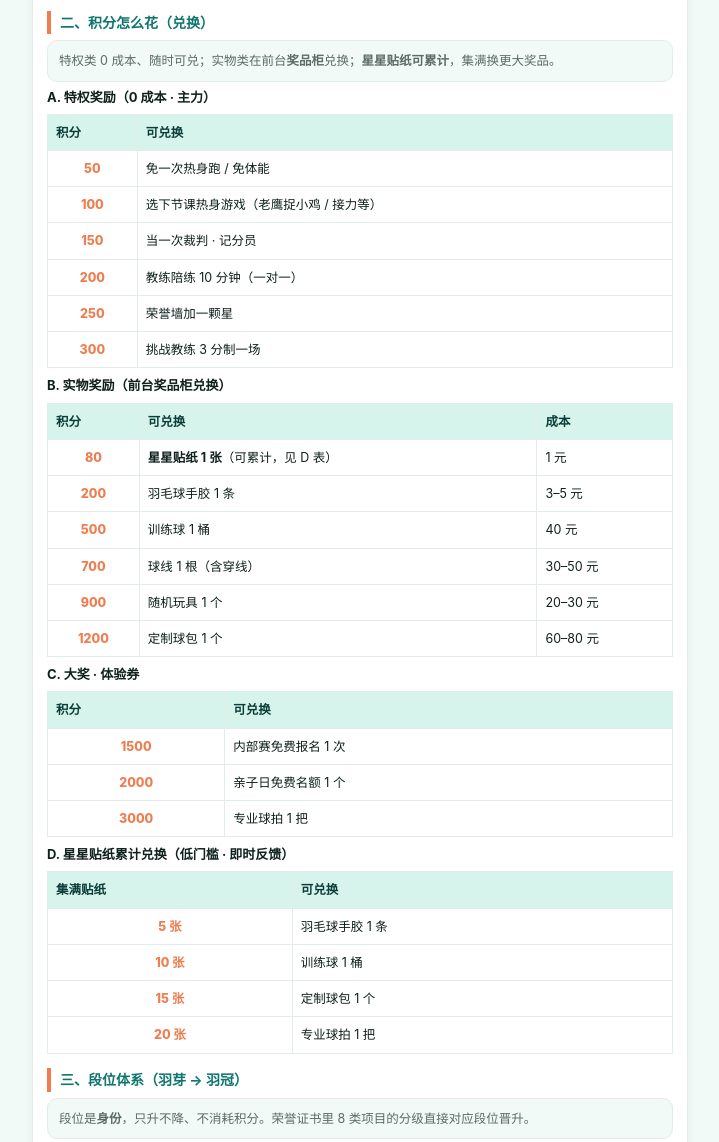
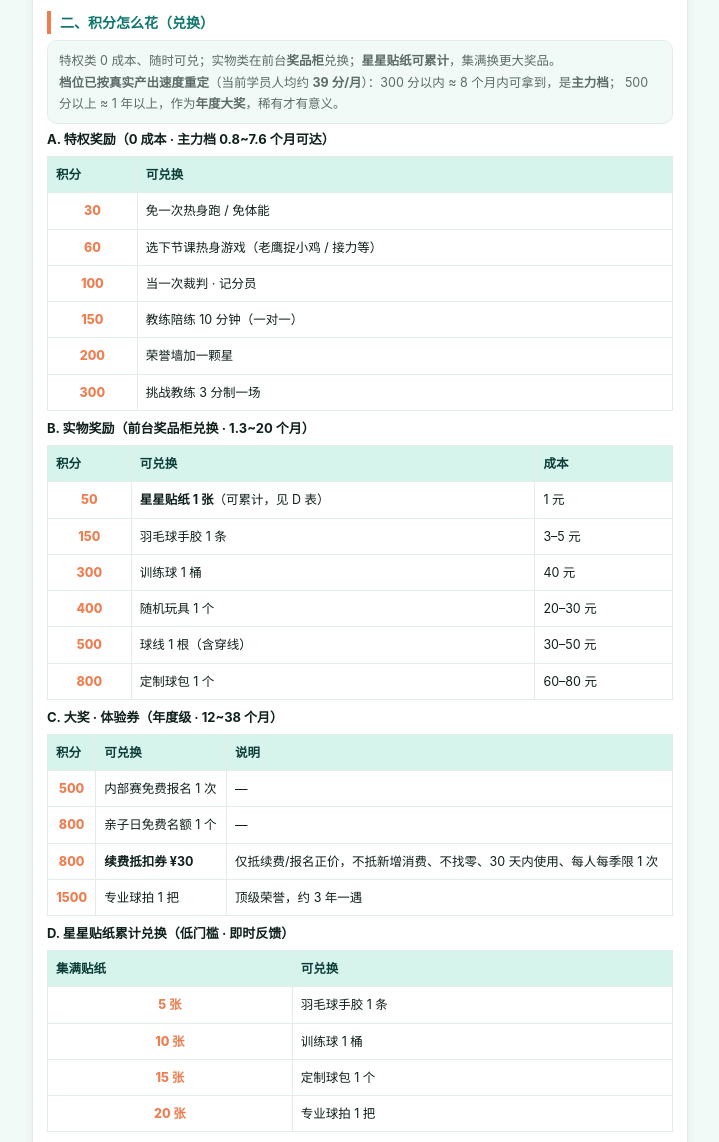
Before and after one commit to xytyymq/xingyi-workbench, a plain HTML site: page points.html in a window 1280 px wide. Shown: the part 1853-2995 px from the top of the page, without its empty margins (280-999 px from the left). Drawn offline with Linux system fonts and the light colour scheme.

Commit message:
积分后台：兑换档位按实测产出速率(≈39分/月)重定+新增续费抵扣券30元+新增核销录入6步操作说明与三条红线

```diff
--- a/points.html
+++ b/points.html
@@ -155,6 +155,7 @@
       <optgroup label="🎟️ 兑换大奖 / 体验券（扣分）">
         <option value="兑换·内部赛免费报名">内部赛免费报名</option>
         <option value="兑换·亲子日免费名额">亲子日免费名额</option>
+        <option value="兑换·续费抵扣券30元">续费抵扣券 ¥30（仅抵续费正价）</option>
         <option value="兑换·专业球拍">专业球拍 1 把</option>
       </optgroup>
       <option value="其他">其他（手动填分）</option>
@@ -204,36 +205,39 @@
     </table>
 
     <h3>二、积分怎么花（兑换）</h3>
-    <p class="lead">特权类 0 成本、随时可兑；实物类在前台<b>奖品柜</b>兑换；<b>星星贴纸可累计</b>，集满换更大奖品。</p>
+    <p class="lead">特权类 0 成本、随时可兑；实物类在前台<b>奖品柜</b>兑换；<b>星星贴纸可累计</b>，集满换更大奖品。<br>
+    <b>档位已按真实产出速度重定</b>（当前学员人均约 <b>39 分/月</b>）：300 分以内 ≈ 8 个月内可拿到，是<b>主力档</b>；
+    500 分以上 ≈ 1 年以上，作为<b>年度大奖</b>，稀有才有意义。</p>
 
-    <p class="tag-line"><b>A. 特权奖励（0 成本 · 主力）</b></p>
+    <p class="tag-line"><b>A. 特权奖励（0 成本 · 主力档 0.8~7.6 个月可达）</b></p>
     <table class="pt">
       <tr><th>积分</th><th>可兑换</th></tr>
-      <tr><td class="pts">50</td><td>免一次热身跑 / 免体能</td></tr>
-      <tr><td class="pts">100</td><td>选下节课热身游戏（老鹰捉小鸡 / 接力等）</td></tr>
-      <tr><td class="pts">150</td><td>当一次裁判 · 记分员</td></tr>
-      <tr><td class="pts">200</td><td>教练陪练 10 分钟（一对一）</td></tr>
-      <tr><td class="pts">250</td><td>荣誉墙加一颗星</td></tr>
+      <tr><td class="pts">30</td><td>免一次热身跑 / 免体能</td></tr>
+      <tr><td class="pts">60</td><td>选下节课热身游戏（老鹰捉小鸡 / 接力等）</td></tr>
+      <tr><td class="pts">100</td><td>当一次裁判 · 记分员</td></tr>
+      <tr><td class="pts">150</td><td>教练陪练 10 分钟（一对一）</td></tr>
+      <tr><td class="pts">200</td><td>荣誉墙加一颗星</td></tr>
       <tr><td class="pts">300</td><td>挑战教练 3 分制一场</td></tr>
     </table>
 
-    <p class="tag-line"><b>B. 实物奖励（前台奖品柜兑换）</b></p>
+    <p class="tag-line"><b>B. 实物奖励（前台奖品柜兑换 · 1.3~20 个月）</b></p>
     <table class="pt">
       <tr><th>积分</th><th>可兑换</th><th>成本</th></tr>
-      <tr><td class="pts">80</td><td><b>星星贴纸 1 张</b>（可累计，见 D 表）</td><td>1 元</td></tr>
-      <tr><td class="pts">200</td><td>羽毛球手胶 1 条</td><td>3–5 元</td></tr>
-      <tr><td class="pts">500</td><td>训练球 1 桶</td><td>40 元</td></tr>
-      <tr><td class="pts">700</td><td>球线 1 根（含穿线）</td><td>30–50 元</td></tr>
-      <tr><td class="pts">900</td><td>随机玩具 1 个</td><td>20–30 元</td></tr>
-      <tr><td class="pts">1200</td><td>定制球包 1 个</td><td>60–80 元</td></tr>
+      <tr><td class="pts">50</td><td><b>星星贴纸 1 张</b>（可累计，见 D 表）</td><td>1 元</td></tr>
+      <tr><td class="pts">150</td><td>羽毛球手胶 1 条</td><td>3–5 元</td></tr>
+      <tr><td class="pts">300</td><td>训练球 1 桶</td><td>40 元</td></tr>
+      <tr><td class="pts">400</td><td>随机玩具 1 个</td><td>20–30 元</td></tr>
+      <tr><td class="pts">500</td><td>球线 1 根（含穿线）</td><td>30–50 元</td></tr>
+      <tr><td class="pts">800</td><td>定制球包 1 个</td><td>60–80 元</td></tr>
     </table>
 
-    <p class="tag-line"><b>C. 大奖 · 体验券</b></p>
+    <p class="tag-line"><b>C. 大奖 · 体验券（年度级 · 12~38 个月）</b></p>
     <table class="pt">
-      <tr><th>积分</th><th>可兑换</th></tr>
-      <tr><td class="pts">1500</td><td>内部赛免费报名 1 次</td></tr>
-      <tr><td class="pts">2000</td><td>亲子日免费名额 1 个</td></tr>
-      <tr><td class="pts">3000</td><td>专业球拍 1 把</td></tr>
+      <tr><th>积分</th><th>可兑换</th><th>说明</th></tr>
+      <tr><td class="pts">500</td><td>内部赛免费报名 1 次</td><td>—</td></tr>
+      <tr><td class="pts">800</td><td>亲子日免费名额 1 个</td><td>—</td></tr>
+      <tr><td class="pts">800</td><td><b>续费抵扣券 ¥30</b></td><td>仅抵续费/报名正价，不抵新增消费、不找零、30 天内使用、每人每季限 1 次</td></tr>
+      <tr><td class="pts">1500</td><td>专业球拍 1 把</td><td>顶级荣誉，约 3 年一遇</td></tr>
     </table>
 
     <p class="tag-line"><b>D. 星星贴纸累计兑换（低门槛 · 即时反馈）</b></p>
@@ -244,6 +248,19 @@
       <tr><td class="pts">15 张</td><td>定制球包 1 个</td></tr>
       <tr><td class="pts">20 张</td><td>专业球拍 1 把</td></tr>
     </table>
+
+    <h3 style="color:#C0392B">✂️ 核销怎么录（教练/前台照着做）</h3>
+    <table class="pt">
+      <tr><th>步骤</th><th>操作</th></tr>
+      <tr><td>1</td><td>确认家长已同意兑换，<b>当面核验孩子的积分余额够不够</b>（不够先别录）</td></tr>
+      <tr><td>2</td><td>在上面的「加 / 扣分」表单里，<b>选学员</b> → <b>事由</b>下拉里选对应的「🎁/🏸/🎟️ 兑换…」项</td></tr>
+      <tr><td>3</td><td><b>分值会自动带成负数</b>（如选「兑换·羽毛球手胶」= -150），不用手改正负号</td></tr>
+      <tr><td>4</td><td>「操作人」填自己的名字（如：张教练）；备注可写凭证，如「已发手胶1条」</td></tr>
+      <tr><td>5</td><td>点<b>「💾 保存并上传云端」</b>，提示成功即完成核销</td></tr>
+      <tr><td>6</td><td>奖品当场发放 / 抵扣券当场开，<b>家长端会同步显示扣分</b>（总分自动减）</td></tr>
+    </table>
+    <p class="lead"><b>三条红线：</b>① 积分当年有效，不跨年累积；② 不兑换现金、不找零；
+    ③ 每季核销上限：抵扣券每人 1 次，实物按 A/B/C 档累计上限 3 次，超出改走年度大奖审批。</p>
 
     <h3>三、段位体系（羽芽 → 羽冠）</h3>
     <p class="lead">段位是<b>身份</b>，只升不降、不消耗积分。荣誉证书里 8 类项目的分级直接对应段位晋升。</p>
@@ -298,14 +315,14 @@ const REASON_POINTS={
   '转介绍成交':100,'朋友圈晒训练图':20,
   // 自动分（系统发放，此处仅漏发补录用）
   '到课1节':10,'当月全勤':50,'连续出勤满4周':30,'续费成功':100,
-  // 兑换特权
-  '兑换·免一次热身跑/免体能':-50,'兑换·选下节课热身游戏':-100,'兑换·当一次裁判·记分员':-150,
-  '兑换·教练陪练10分钟':-200,'兑换·荣誉墙加一颗星':-250,'兑换·挑战教练3分制一场':-300,
-  // 兑换实物
-  '兑换·星星贴纸':-80,'兑换·羽毛球手胶':-200,'兑换·训练球1桶':-500,'兑换·球线1根':-700,
-  '兑换·随机玩具':-900,'兑换·定制球包':-1200,
-  // 兑换大奖 / 体验券
-  '兑换·内部赛免费报名':-1500,'兑换·亲子日免费名额':-2000,'兑换·专业球拍':-3000,
+  // 兑换特权（0 成本，按实测产出速率≈39 分/月重定：0.8~7.6 个月可达）
+  '兑换·免一次热身跑/免体能':-30,'兑换·选下节课热身游戏':-60,'兑换·当一次裁判·记分员':-100,
+  '兑换·教练陪练10分钟':-150,'兑换·荣誉墙加一颗星':-200,'兑换·挑战教练3分制一场':-300,
+  // 兑换实物（成本已核，1.3~20 个月可达）
+  '兑换·星星贴纸':-50,'兑换·羽毛球手胶':-150,'兑换·训练球1桶':-300,'兑换·随机玩具':-400,
+  '兑换·球线1根':-500,'兑换·定制球包':-800,
+  // 兑换大奖 / 体验券（年度级稀有，12~38 个月）
+  '兑换·内部赛免费报名':-500,'兑换·亲子日免费名额':-800,'兑换·续费抵扣券30元':-800,'兑换·专业球拍':-1500,
   // 其他
   '其他':0
 };
```
